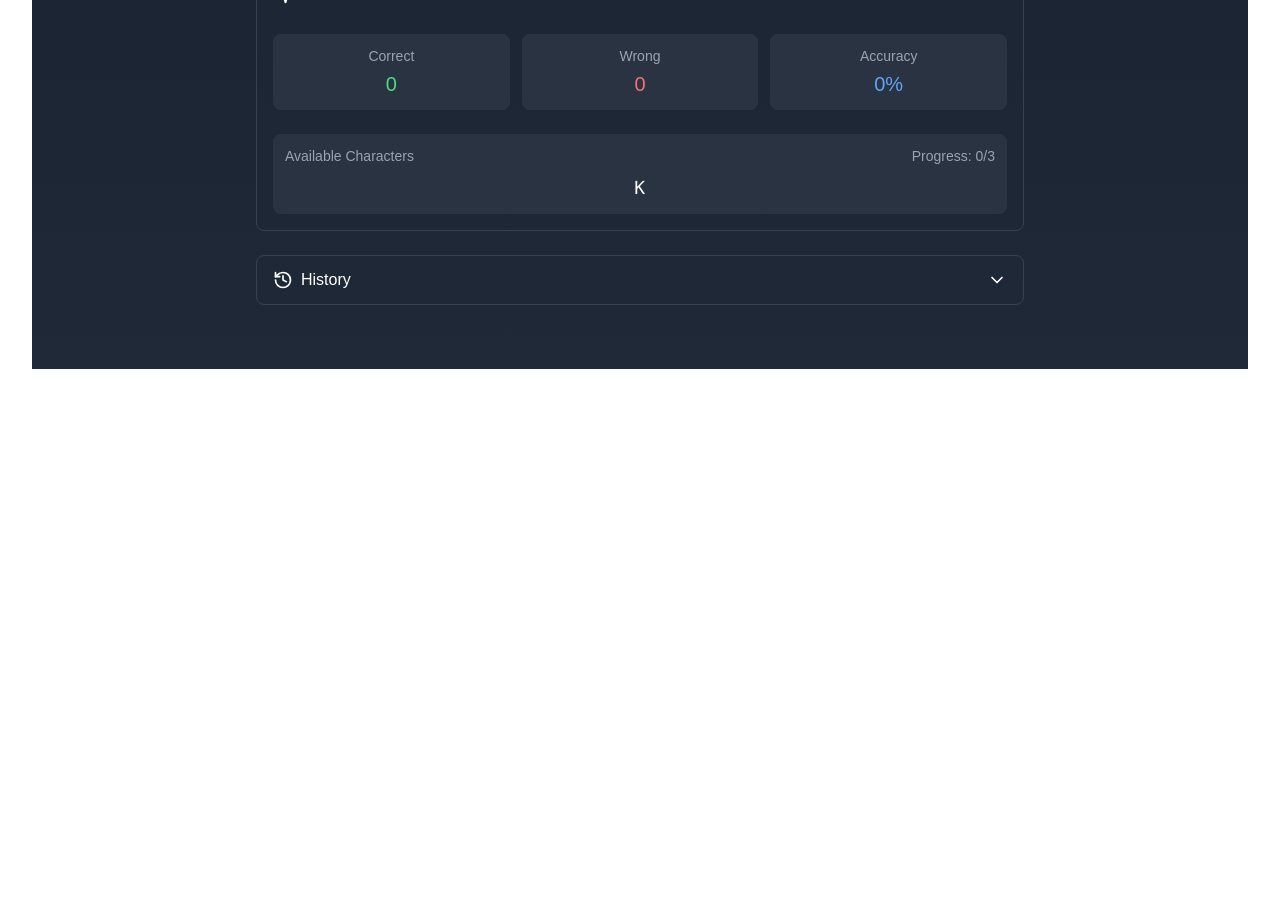
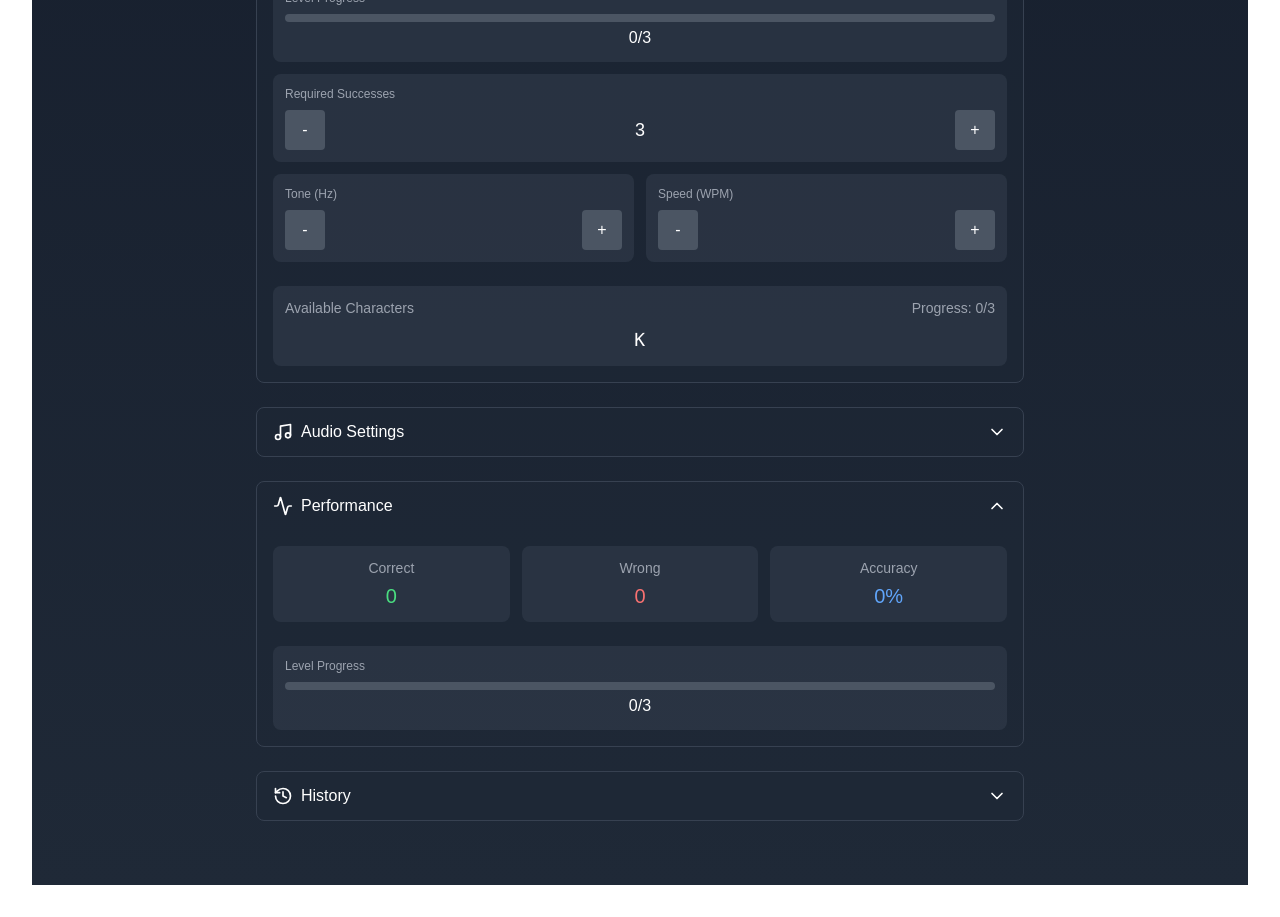
Before and after one commit to f4iey/MorseTrainer, a Next.js app: page / in a window 1280 px wide. Shown: the part 1040-1957 px from the top of the page. Before the commit the page ends 1441 px from the top, so only its background shows below. Built offline with nearby package versions, Linux system fonts and the light colour scheme.

Commit message:
src/components/MorseUI.jsx: Refactor order of related audio or training settings.

```diff
--- /dev/null
+++ b/src/components/AudioControls.jsx
@@ -0,0 +1,44 @@
+import { InteractiveButton } from './InteractiveButton';
+
+export const AudioControls = ({
+  frequency,
+  onFrequencyChange,
+  wpm,
+  onWpmChange
+}) => (
+  <div className="grid grid-cols-1 sm:grid-cols-2 gap-3">
+    <div className="bg-gray-700/50 p-3 rounded-lg">
+      <div className="text-xs text-gray-400 mb-2">Tone (Hz)</div>
+      <div className="flex items-center gap-2">
+        <InteractiveButton
+          onClick={() => onFrequencyChange(-50)}
+          className="w-10 h-10 rounded bg-gray-600 disabled:opacity-50"
+          disabled={frequency <= 400}
+        >-</InteractiveButton>
+        <span className="flex-1 text-center text-lg">{frequency}</span>
+        <InteractiveButton
+          onClick={() => onFrequencyChange(50)}
+          className="w-10 h-10 rounded bg-gray-600 disabled:opacity-50"
+          disabled={frequency >= 1000}
+        >+</InteractiveButton>
+      </div>
+    </div>
+
+    <div className="bg-gray-700/50 p-3 rounded-lg">
+      <div className="text-xs text-gray-400 mb-2">Speed (WPM)</div>
+      <div className="flex items-center gap-2">
+        <InteractiveButton
+          onClick={() => onWpmChange(-1)}
+          className="w-10 h-10 rounded bg-gray-600 disabled:opacity-50"
+          disabled={wpm <= 5}
+        >-</InteractiveButton>
+        <span className="flex-1 text-center text-lg">{wpm}</span>
+        <InteractiveButton
+          onClick={() => onWpmChange(1)}
+          className="w-10 h-10 rounded bg-gray-600 disabled:opacity-50"
+          disabled={wpm >= 80}
+        >+</InteractiveButton>
+      </div>
+    </div>
+  </div>
+);
--- /dev/null
+++ b/src/components/LevelProgress.jsx
@@ -0,0 +1,12 @@
+export const LevelProgress = ({ consecutiveCorrect, advanceThreshold }) => (
+  <div className="bg-gray-700/50 p-3 rounded-lg">
+    <div className="text-xs text-gray-400 mb-2">Level Progress</div>
+    <div className="w-full bg-gray-600 rounded-full h-2">
+      <div
+        className={`h-2 rounded-full transition-all duration-200 ${consecutiveCorrect > 0 ? 'bg-green-500' : 'bg-gray-600'}`}
+        style={{ width: `${(consecutiveCorrect / advanceThreshold) * 100}%` }}
+      />
+    </div>
+    <div className="text-center mt-1">{consecutiveCorrect}/{advanceThreshold}</div>
+  </div>
+);
--- a/src/components/MorseUI.jsx
+++ b/src/components/MorseUI.jsx
@@ -12,6 +12,8 @@ import { History } from './History';
 import { PerformanceGraph } from './PerformanceGraph';
 import { AvailableChars } from './AvailableChars';
 import { InteractiveButton } from './InteractiveButton';
+import { AudioControls } from './AudioControls';
+import { LevelProgress } from './LevelProgress';
 
 const BetaBanner = () => (
   <div className="fixed top-0 left-0 right-0 bg-yellow-500/90 text-black py-2 px-4 text-center font-semibold z-50">
@@ -83,12 +85,10 @@ const MorseUI = ({
   advanceThreshold,
   onAdvanceThresholdChange
 }) => {
-  // Determine which sections to show based on compact mode
   const showTrainingSettings = !hideChars || !isPlaying;
   const showAudioSettings = !hideChars;
   const showPerformance = true;
   const showHistory = !hideChars;
-  const showAvailableChars = !hideChars || !isPlaying;
 
   return (
     <div className="min-h-screen bg-gradient-to-b from-gray-900 to-gray-800 text-white p-4 pb-16">
@@ -129,6 +129,7 @@ const MorseUI = ({
               </InteractiveButton>
             )}
           </div>
+
           <div className="bg-gray-800/50 rounded-lg border border-gray-700 p-6">
             <CharacterGrid
               availableChars={availableChars}
@@ -136,6 +137,7 @@ const MorseUI = ({
               currentPreset={currentPreset}
             />
           </div>
+
           {showTrainingSettings && (
             <AnimatedSection title="Training Settings" icon={<Radio size={20} />} defaultOpen={!isPlaying}>
               <div className="space-y-6">
@@ -157,31 +159,37 @@ const MorseUI = ({
                     onToggle={onHideChars}
                   />
                 </div>
-              </div>
-            </AnimatedSection>
-          )}
 
-
-
-          {showAudioSettings && (
-            <AnimatedSection title="Audio Settings" icon={<Music size={20} />} defaultOpen={false}>
-              <div className="space-y-6">
                 <ControlPanel
                   currentLevel={currentLevel}
                   onLevelChange={onLevelChange}
                   groupSize={groupSize}
                   onGroupSizeChange={onGroupSizeChange}
-                  frequency={frequency}
-                  onFrequencyChange={onFrequencyChange}
-                  wpm={wpm}
-                  onWpmChange={onWpmChange}
                   maxLevel={maxLevel}
                   advanceThreshold={advanceThreshold}
                   onAdvanceThresholdChange={onAdvanceThresholdChange}
                   consecutiveCorrect={consecutiveCorrect}
                 />
 
-                <div className="mt-8 mb-4">
+                <AvailableChars
+                  availableChars={availableChars}
+                  consecutiveCorrect={consecutiveCorrect}
+                  advanceThreshold={advanceThreshold}
+                />
+              </div>
+            </AnimatedSection>
+          )}
+
+          {showAudioSettings && (
+            <AnimatedSection title="Audio Settings" icon={<Music size={20} />} defaultOpen={false}>
+              <div className="space-y-6">
+                <AudioControls
+                  frequency={frequency}
+                  onFrequencyChange={onFrequencyChange}
+                  wpm={wpm}
+                  onWpmChange={onWpmChange}
+                />
+
                 <QualityControls
                   qsbAmount={qsbAmount}
                   onQsbChange={onQsbChange}
@@ -189,23 +197,17 @@ const MorseUI = ({
                   onQrmChange={onQrmChange}
                 />
               </div>
-              </div>
             </AnimatedSection>
           )}
-
-
 
           {showPerformance && (
             <AnimatedSection title="Performance" icon={<Activity size={20} />} defaultOpen={true}>
               <div className="space-y-6">
                 <ScoreDisplay score={score} />
-                {showAvailableChars && (
-                  <AvailableChars
-                    availableChars={availableChars}
+                <LevelProgress
                   consecutiveCorrect={consecutiveCorrect}
                   advanceThreshold={advanceThreshold}
                 />
-                )}
                 {performanceData.length > 0 && (
                   <PerformanceGraph performanceData={performanceData} />
                 )}
```
Lines whose indentation alone changed are shown as unchanged.
